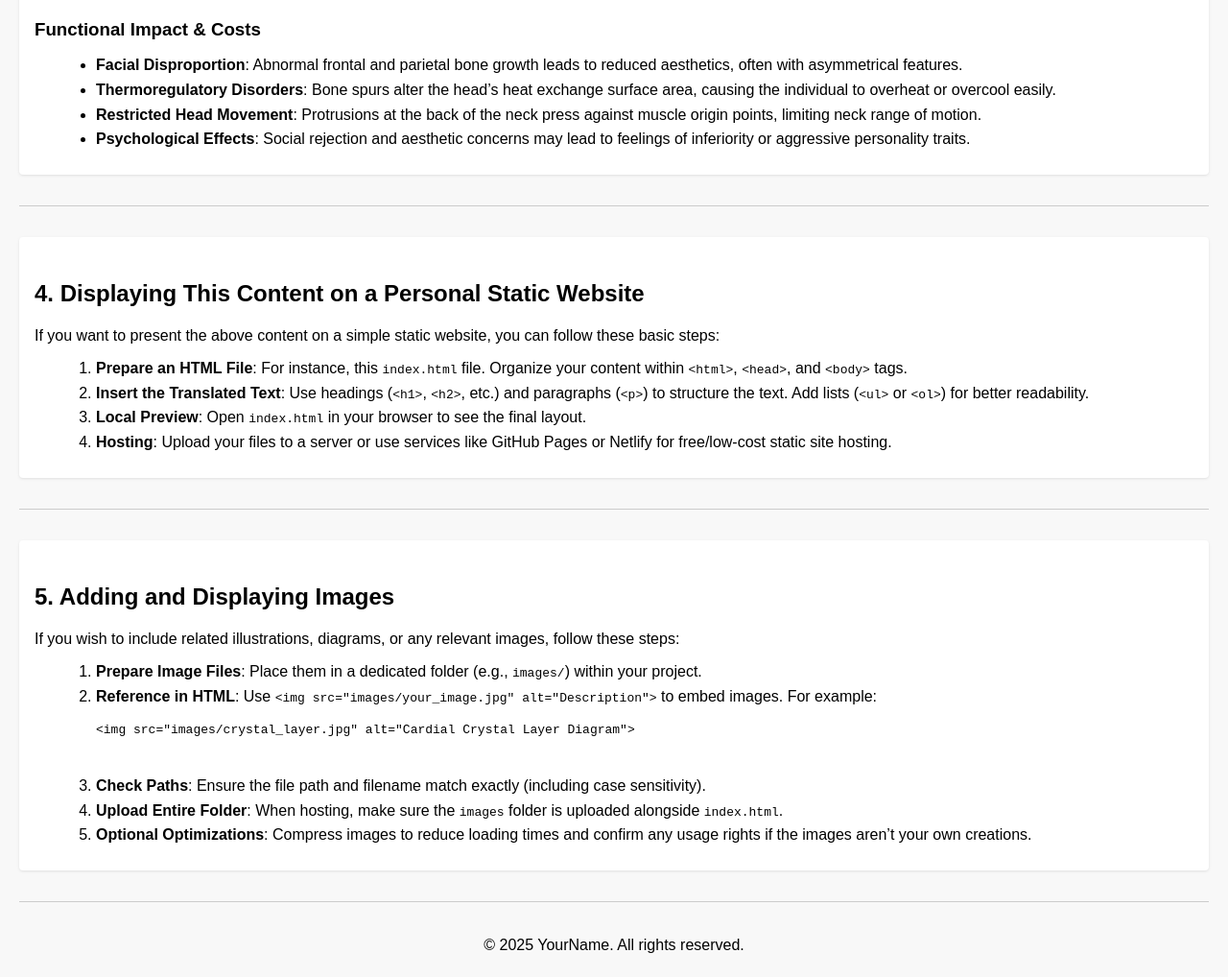
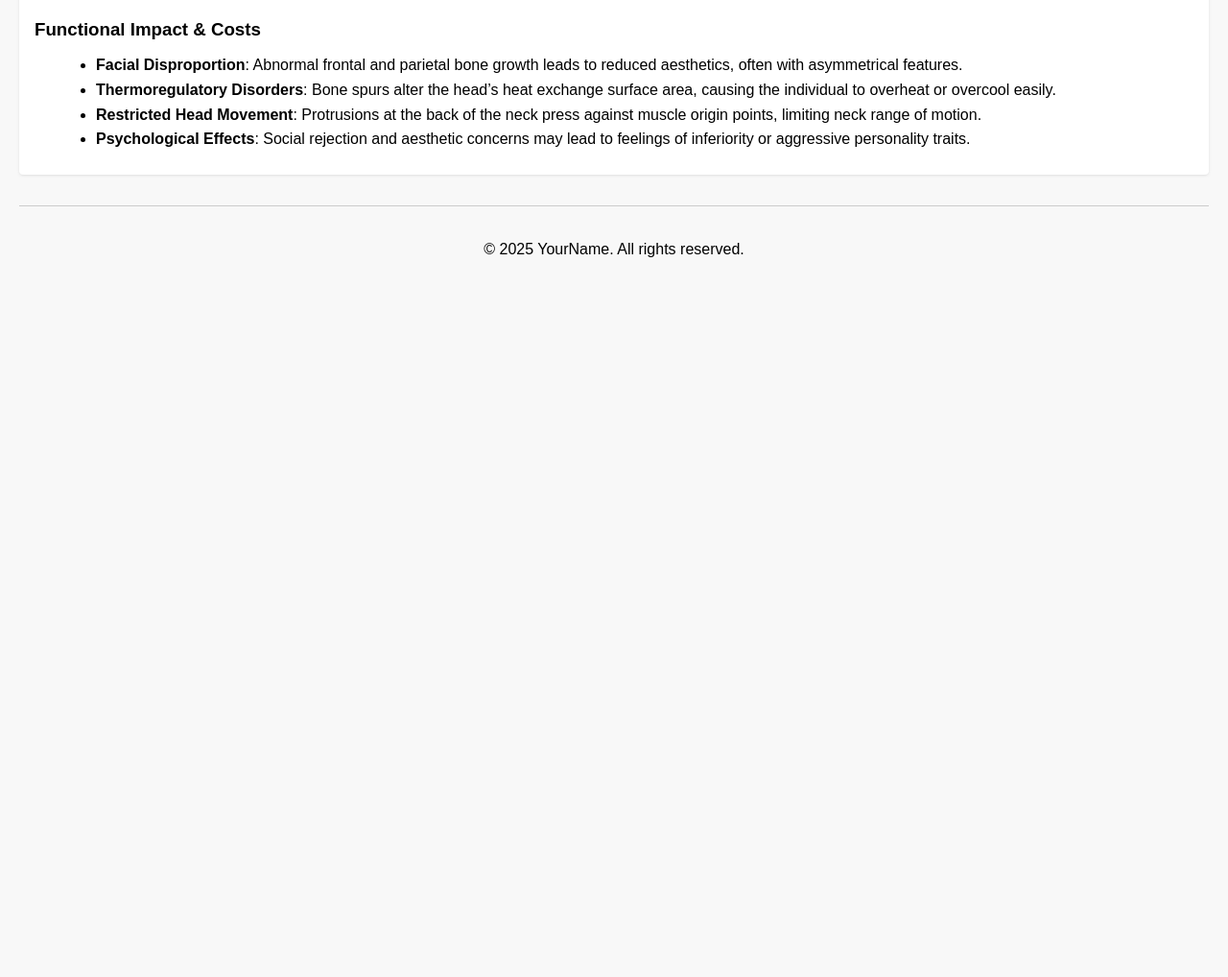
Before and after one commit to aransjw/mermaid-, a plain HTML site: page index.html in a window 1280 px wide. Shown: the part 2479-3497 px from the top of the page at 96% size. After the commit the page ends 2771 px from the top, so only its background shows below. Drawn offline with Linux system fonts and the light colour scheme; files whose address does not match are found by name.

Commit message:
Update index.html

```diff
--- a/index.html
+++ b/index.html
@@ -82,7 +82,6 @@
       <li><strong>From the Bone Marrow</strong>: The activation fragment of Oceanin — <em>Oceanin-A (Active Form)</em>, a short peptide that initiates crystallization processes.</li>
     </ul>
 
-    <!-- 插入图片：Oceanin Complex -->
     <h3>Oceanin Complex Equation</h3>
     <p>Below is a conceptual representation of how the Oceanin Complex forms and transitions to its active state in the presence of calcium and magnesium ions.</p>
     <img src="images/oceanin_complex.png" alt="Oceanin Complex Equation">
@@ -146,38 +145,6 @@
 
   <hr>
 
-  <!-- Section 4: Displaying Content on a Personal Static Website -->
-  <section id="how-to-display">
-    <h2>4. Displaying This Content on a Personal Static Website</h2>
-    <p>If you want to present the above content on a simple static website, you can follow these basic steps:</p>
-    <ol>
-      <li><strong>Prepare an HTML File</strong>: For instance, this <code>index.html</code> file. Organize your content within <code>&lt;html&gt;</code>, <code>&lt;head&gt;</code>, and <code>&lt;body&gt;</code> tags.</li>
-      <li><strong>Insert the Translated Text</strong>: Use headings (<code>&lt;h1&gt;</code>, <code>&lt;h2&gt;</code>, etc.) and paragraphs (<code>&lt;p&gt;</code>) to structure the text. Add lists (<code>&lt;ul&gt;</code> or <code>&lt;ol&gt;</code>) for better readability.</li>
-      <li><strong>Local Preview</strong>: Open <code>index.html</code> in your browser to see the final layout.</li>
-      <li><strong>Hosting</strong>: Upload your files to a server or use services like GitHub Pages or Netlify for free/low-cost static site hosting.</li>
-    </ol>
-  </section>
-
-  <hr>
-
-  <!-- Section 5: Adding and Displaying Images -->
-  <section id="images">
-    <h2>5. Adding and Displaying Images</h2>
-    <p>If you wish to include related illustrations, diagrams, or any relevant images, follow these steps:</p>
-    <ol>
-      <li><strong>Prepare Image Files</strong>: Place them in a dedicated folder (e.g., <code>images/</code>) within your project.</li>
-      <li><strong>Reference in HTML</strong>: Use <code>&lt;img src="images/your_image.jpg" alt="Description"&gt;</code> to embed images. For example:</li>
-      <pre>
-&lt;img src="images/crystal_layer.jpg" alt="Cardial Crystal Layer Diagram"&gt;
-      </pre>
-      <li><strong>Check Paths</strong>: Ensure the file path and filename match exactly (including case sensitivity).</li>
-      <li><strong>Upload Entire Folder</strong>: When hosting, make sure the <code>images</code> folder is uploaded alongside <code>index.html</code>.</li>
-      <li><strong>Optional Optimizations</strong>: Compress images to reduce loading times and confirm any usage rights if the images aren’t your own creations.</li>
-    </ol>
-  </section>
-
-  <hr>
-
   <footer>
     <p>&copy; 2025 YourName. All rights reserved.</p>
   </footer>
```
